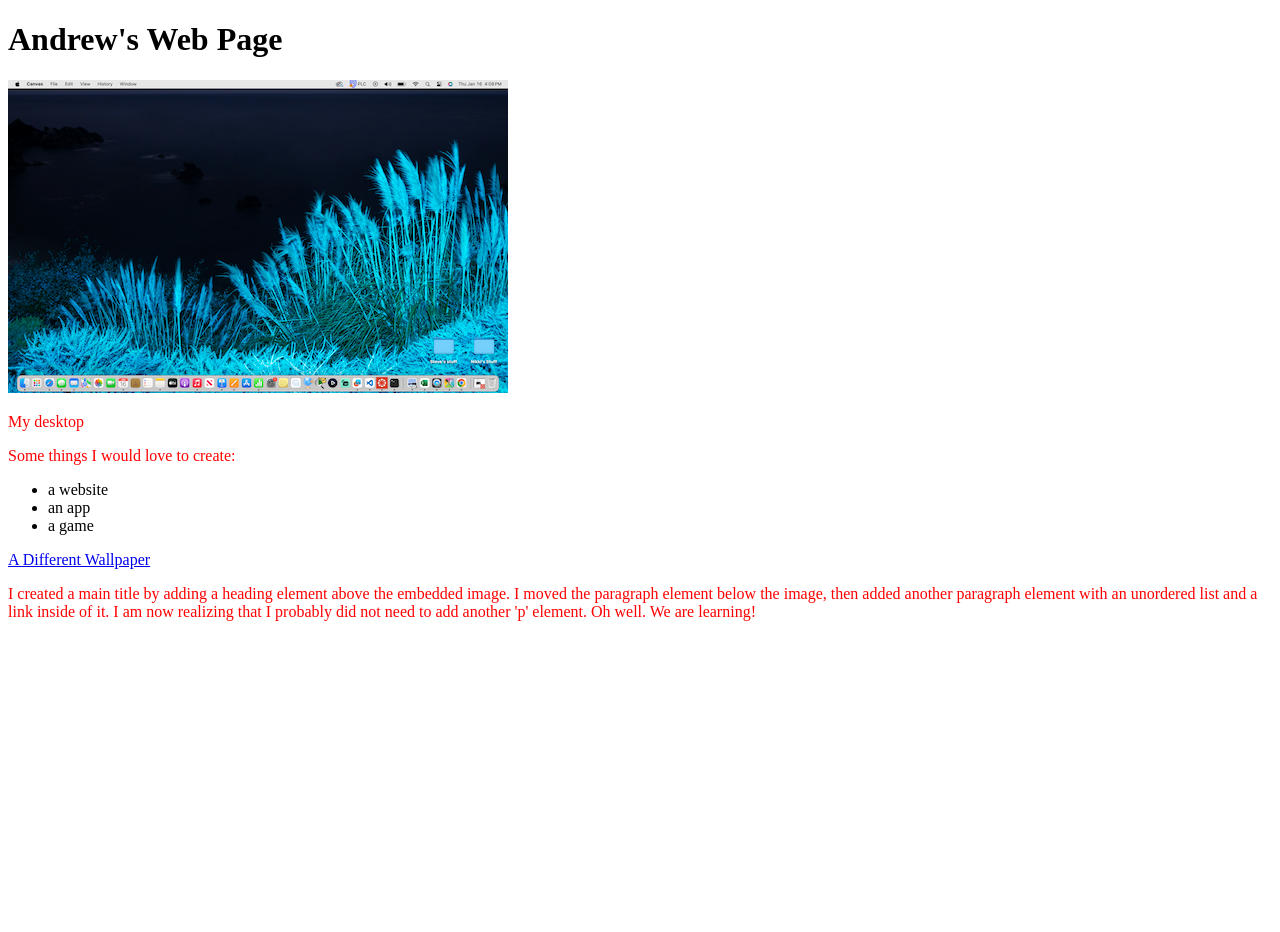
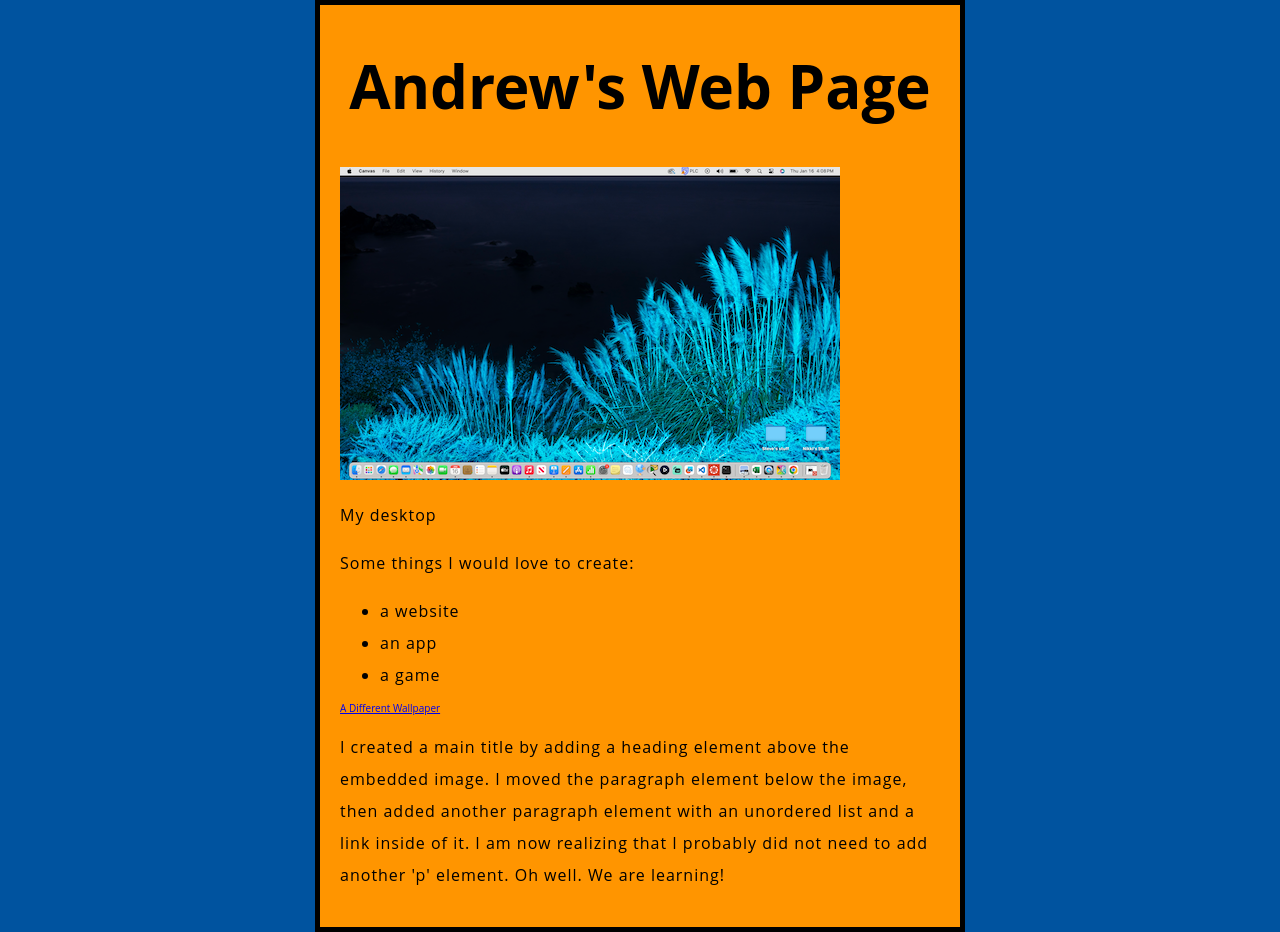
Before and after one commit to CIT82/andrewo-pub, a plain HTML site: page w2/index.html in a window 1280 px wide. Before the commit the page ends 800 px from the top, so only its background shows below. Drawn offline with Linux system fonts and the light colour scheme.

Commit message:
finished stylizing

```diff
--- a/w2/style.css
+++ b/w2/style.css
@@ -1,3 +1,24 @@
-p {
-    color: red;
+html {
+    font-size: 10px; /* px means "pixels": the base font size is now 10 pixels high */
+    font-family: "Open Sans", sans-serif; /* this should be the rest of the output you got from Google Fonts */
+    background-color: #00539f;
+
 }
+  h1 {
+    font-size: 60px;
+    text-align: center;
+  }
+
+  p,
+  li {
+    font-size: 16px;
+    line-height: 2;
+    letter-spacing: 1px;
+  }
+  body {
+    width: 600px;
+    margin: 0 auto;
+    background-color: #ff9500;
+    padding: 0 20px 20px 20px;
+    border: 5px solid black;
+  }
```
